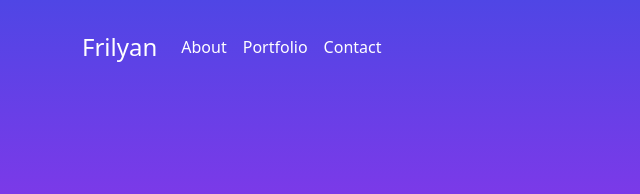
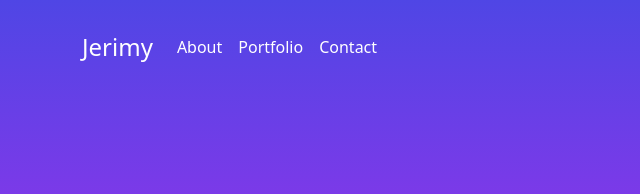
Before and after one commit to Jexzyyy/webportofolio, a website: page index.html in a window 1280 px wide. Shown: the top 194 px of the page, 0-640 px from the left. Drawn offline with nearby package versions, Linux system fonts and the light colour scheme.

Commit message:
Update index.html

```diff
--- a/index.html
+++ b/index.html
@@ -23,7 +23,7 @@
     <!-- NAVBAR -->
     <nav id="mainNavbar" class="navbar navbar-expand-lg fixed-top navbar-dark">
       <div class="container py-3">
-        <a class="navbar-brand fs-4" href="index.html">Frilyan</a>
+        <a class="navbar-brand fs-4" href="index.html">Jerimy</a>
         <button
           class="navbar-toggler"
           type="button"
```
